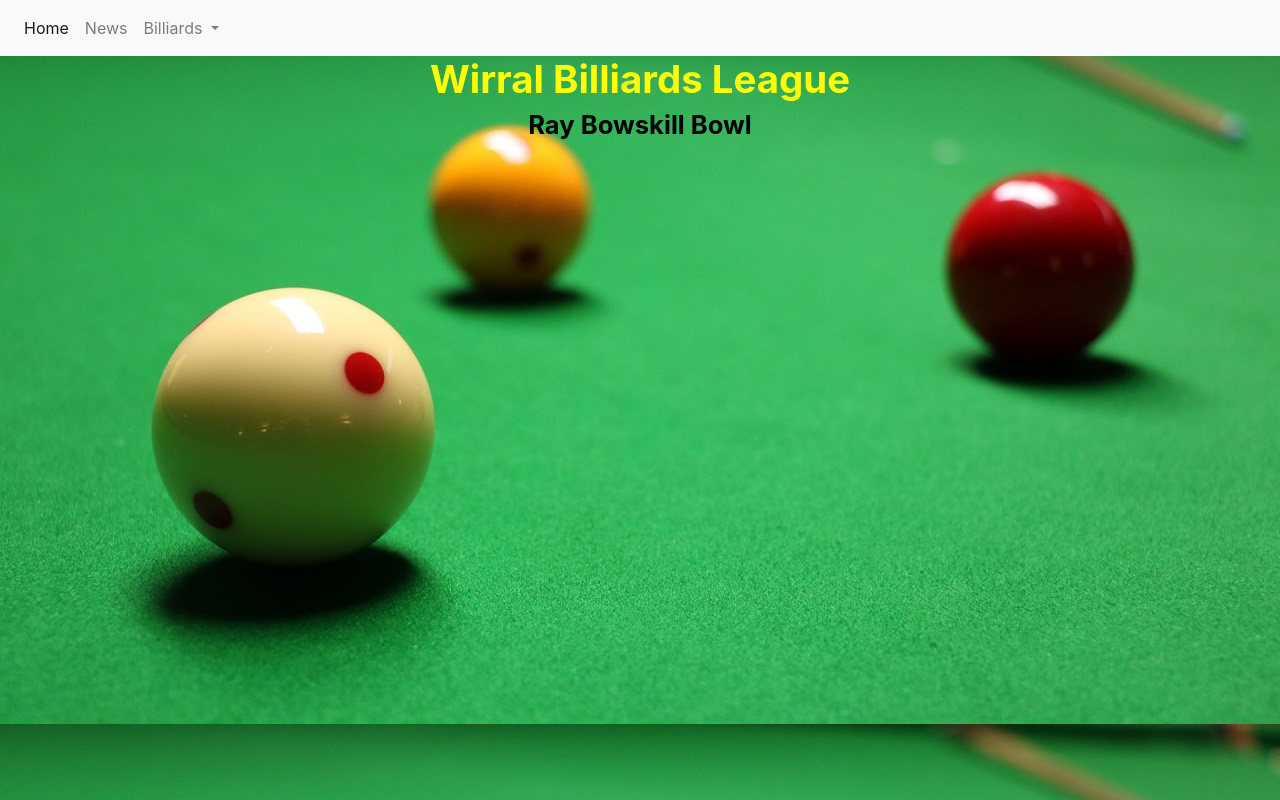
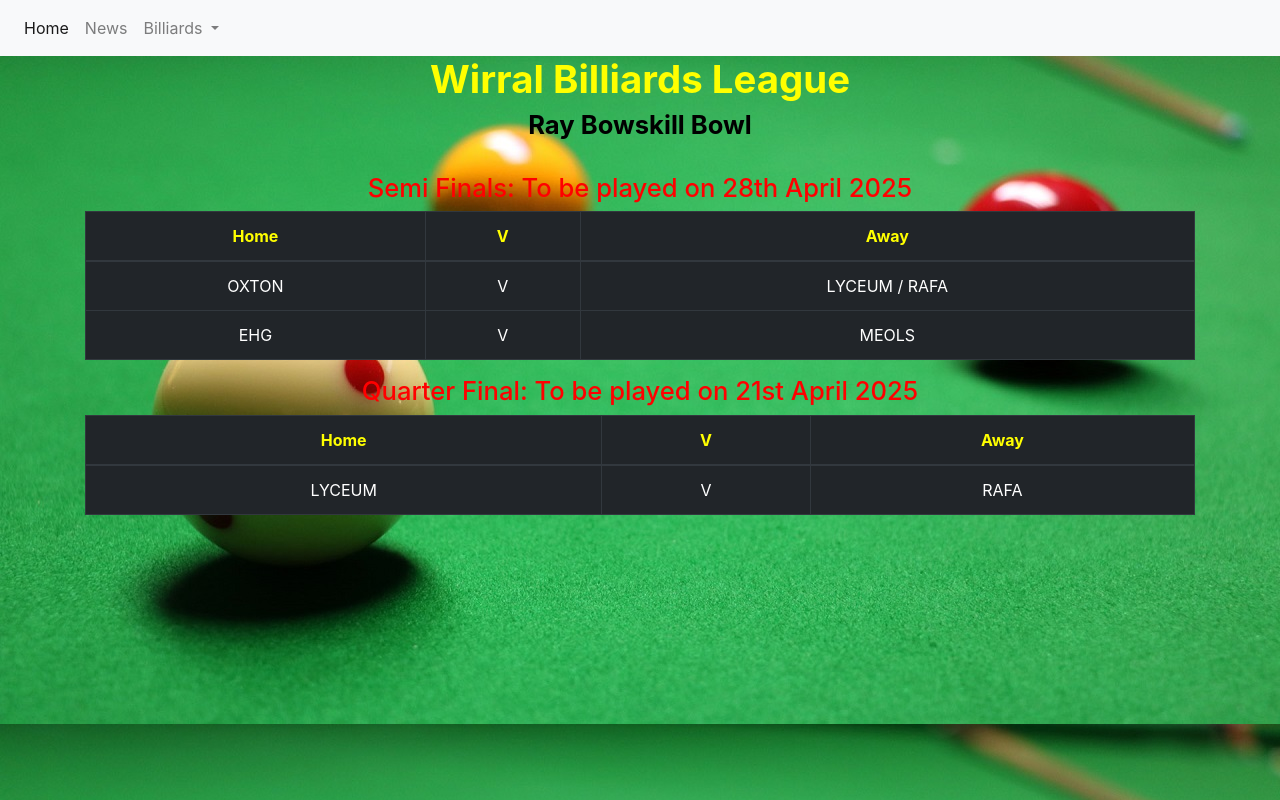
Before and after one commit to Antony-Cooke/WirralBL, a plain HTML site: page Ray_Bowskill.html in a window 1280 px wide. Drawn offline with nearby package versions, Linux system fonts and the light colour scheme.

Commit message:
Bowskill 1

```diff
--- a/Ray_Bowskill.html
+++ b/Ray_Bowskill.html
@@ -69,7 +69,7 @@
         <br>
       </div>
       <!-- <div class='col-sm-12'>
-        <h2 class="black three" > Final: To be played at TBA on 8th April 2019</h3>
+        <h2 class="red two" > Final: To be played at TBA on 12th May 2025</h3>
       </div>
       <div class="container black">
         <table class="table table-bordered table-dark table-hover col-xs-4 col-sm-12 white">
@@ -82,83 +82,60 @@
           </thead>
           <tbody>
             <tr>
-              <td></td>
+              <td>OXTON</td>
               <td>v</td>
-              <td></td>
+              <td>EHG</td>
+            </tr>
+          </tbody>
+        </table>
+      </div> -->
+      <div class='col-sm-12'>
+        <h2 class="red two" > Semi Finals: To be played on 28th April 2025</h3>
+      </div>
+      <div class="container black">
+        <table class="table table-bordered table-dark table-hover col-xs-4 col-sm-12 white">
+          <thead>
+            <tr class="yellow">
+              <th>Home</th>
+              <th>V</th>
+              <th>Away</th>
+            </tr>
+          </thead>
+          <tbody>
+            <tr>
+              <td>OXTON</td>
+              <td>V</td>
+              <td>LYCEUM / RAFA</td>
+            </tr>
+            <tr>
+              <td>EHG</td>
+              <td>V</td>
+              <td>MEOLS</td>
             </tr>
           </tbody>
         </table>
       </div>
       <div class='col-sm-12'>
-        <h2 class="black three" > Semi Finals: To be played on 11th March 2019</h3>
+        <h2 class="red two" > Quarter Final: To be played on 21st April 2025</h3>
       </div>
       <div class="container black">
         <table class="table table-bordered table-dark table-hover col-xs-4 col-sm-12 white">
           <thead>
             <tr class="yellow">
-              <th></th>
               <th>Home</th>
-              <th></th>
+              <th>V</th>
               <th>Away</th>
             </tr>
           </thead>
           <tbody>
             <tr>
-              <td>1</td>
-              <td></td>
-              <td>v</td>
-              <td></td>
-            </tr>
-            <tr>
-              <td>2</td>
-              <td></td>
-              <td>v</td>
-              <td></td>
+              <td>LYCEUM</td>
+              <td>V</td>
+              <td>RAFA</td>
             </tr>
           </tbody>
         </table>
       </div>
-      <div class='col-sm-12'>
-        <h2 class="black three" > Quarter Finals: To be played on 10th December 2018</h3>
-      </div>
-      <div class="container black">
-        <table class="table table-bordered table-dark table-hover col-xs-4 col-sm-12 white">
-          <thead>
-            <tr class="yellow">
-              <th></th>
-              <th>Home</th>
-              <th></th>
-              <th>Away</th>
-            </tr>
-          </thead>
-          <tbody>
-            <tr>
-              <td>1</td>
-              <td>GREAT MEOLS</td>
-              <td>v</td>
-              <td>TIXALLS</td>
-            </tr>
-            <tr>
-              <td>2</td>
-              <td>RAFA</td>
-              <td>v</td>
-              <td>LYCEUM</td>
-            </tr>
-            <tr>
-              <td>3</td>
-              <td>OXTON CONS A</td>
-              <td>v</td>
-              <td>EASTHAM HOME GUARD</td>
-            </tr>
-            <tr>
-              <td>4</td>
-              <td>THE OLD MANOR</td>
-              <td>v</td>
-              <td>OXTON CONS B</td>
-            </tr>
-          </tbody>
-        </table>
-      </div> -->
     </div>
     <div class='col-sm-12'>
       <br>
```
Also changed, not shown: Arthur_Plunkett.html (+4 -1 lines), BilliardsTable.html (+4 -1 lines), Eric_Mills.html (+3 -0 lines), News.html (+43 -5 lines), Norman_Goodall.html (+3 -0 lines).
